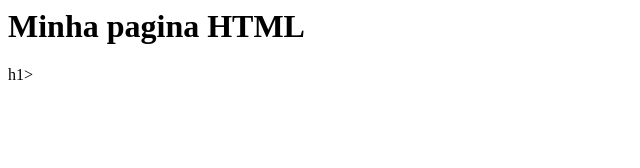
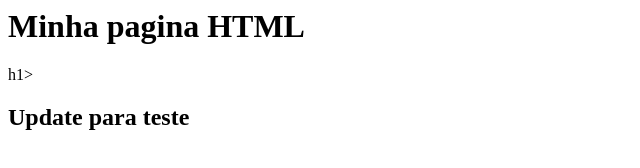
Before and after one commit to erikayn/gama-no-github, a plain HTML site: page index.html in a window 1280 px wide. Shown: the whole page, without its empty margins (0-640 px from the left). Drawn offline with Linux system fonts and the light colour scheme.

Commit message:
outro commit, desta vez em master

```diff
--- a/index.html
+++ b/index.html
@@ -1,5 +1,6 @@
 <html>
 	<body>
 		<h1> Minha pagina HTML</h1>h1>
+		<h2> Update para teste </h2>
 	<body>
 </html>
```
